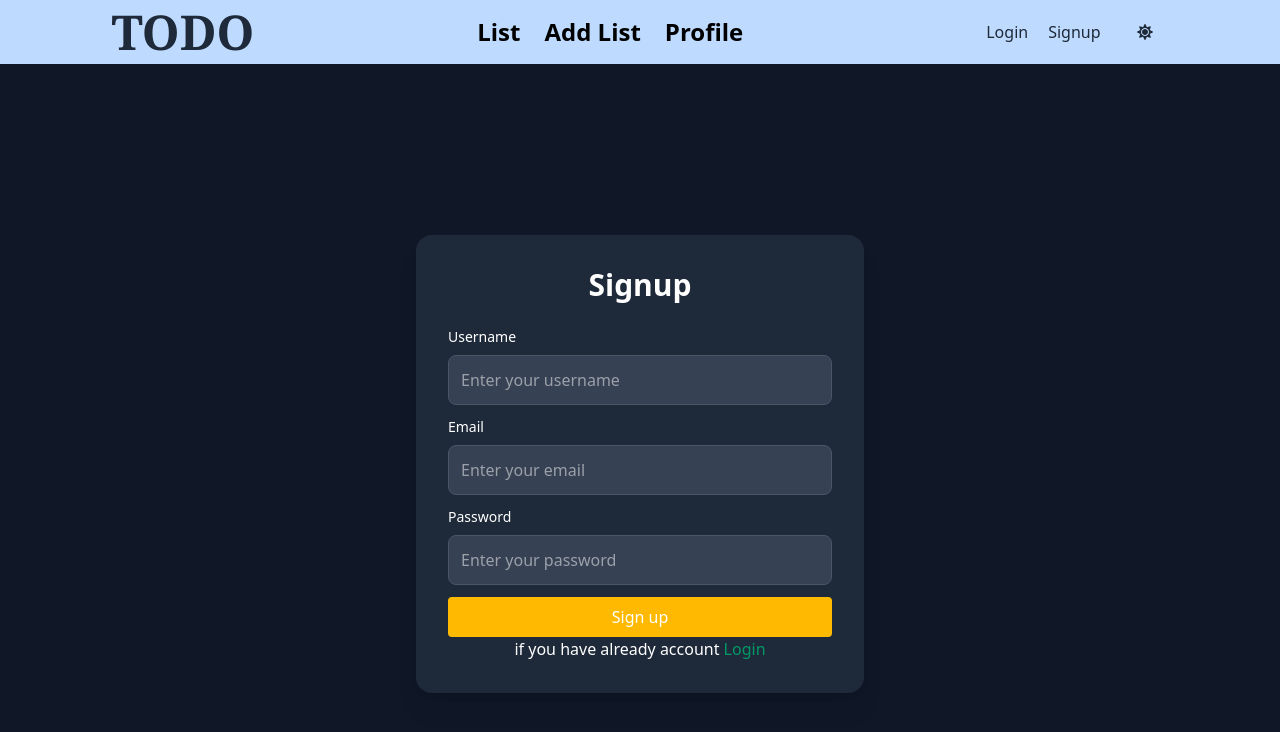
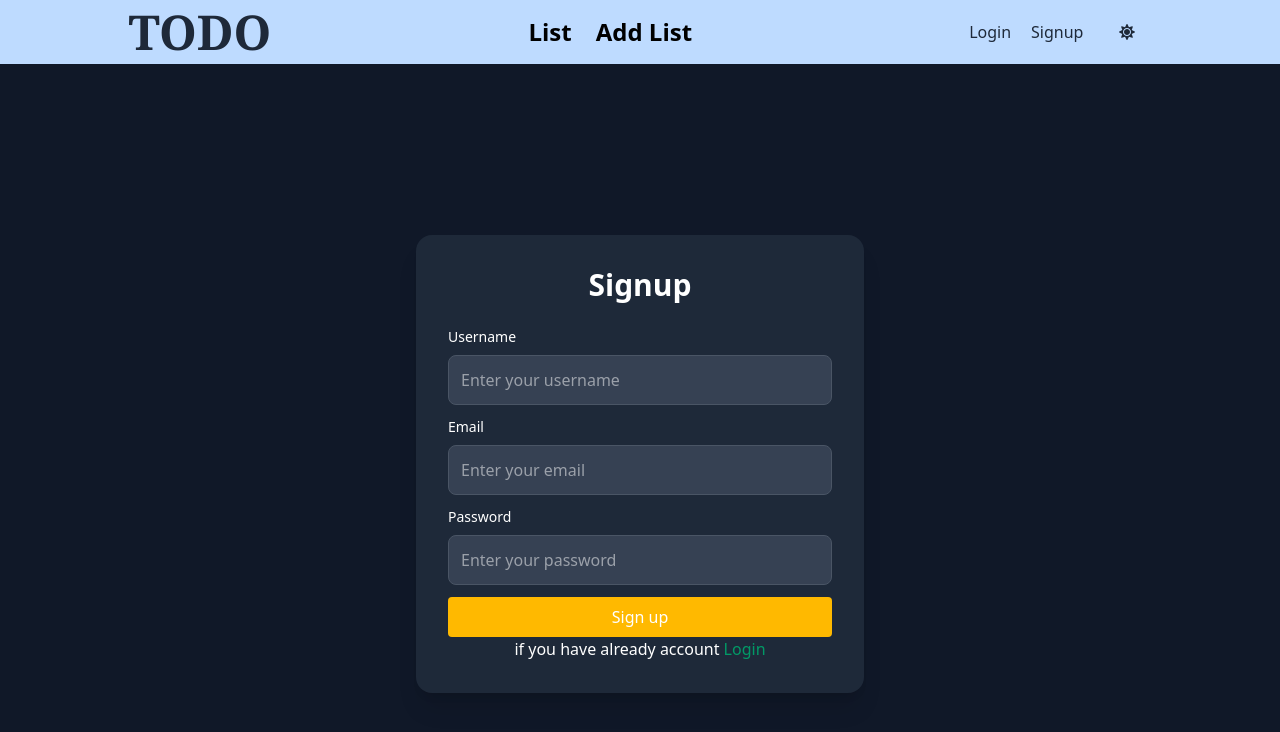
Before and after one commit to SY53-56/full-stack-todo-app, a React (Vite) app in the folder frontend/: page /signup in a window 1280 px wide. Shown: the top 732 px of the page. Built offline with nearby package versions, Linux system fonts and the light colour scheme.

Commit message:
correction

```diff
--- a/frontend/src/App.jsx
+++ b/frontend/src/App.jsx
@@ -9,7 +9,7 @@ import Home from "./component/Home";
 import PrivateRoute from "./component/PrivateRouts";
 import ToggleContextProvider from "./context/ToggleContextProvider";
 import { ToggleContext } from "./context/context";
-import Profile from "./component/Profile";
+
 // Lazy load AddList
 const AddList = lazy(() => import("./component/AddList"));
 const List = lazy(()=>import("./component/List"))
@@ -70,14 +70,7 @@ function AppContent() {
             </PrivateRoute>
           }
         />
-        <Route
-          path="/profile"
-          element={
-            <PrivateRoute>
-              <Profile />
-            </PrivateRoute>
-          }
-        />
+
         <Route path="/login" element={<Login />} />
         <Route path="/signup" element={<Signup />} />
       </Routes>
--- a/frontend/src/component/Header.jsx
+++ b/frontend/src/component/Header.jsx
@@ -58,14 +58,7 @@ export default function Header() {
               Add List
             </NavLink>
           </li>
-          <li>
-            <NavLink
-              to="/profile"
-              className={({ isActive }) => (isActive ? "text-red-500" : "text-black")}
-            >
-              Profile
-            </NavLink>
-          </li>
+
         </ul>
       </nav>
 
```
